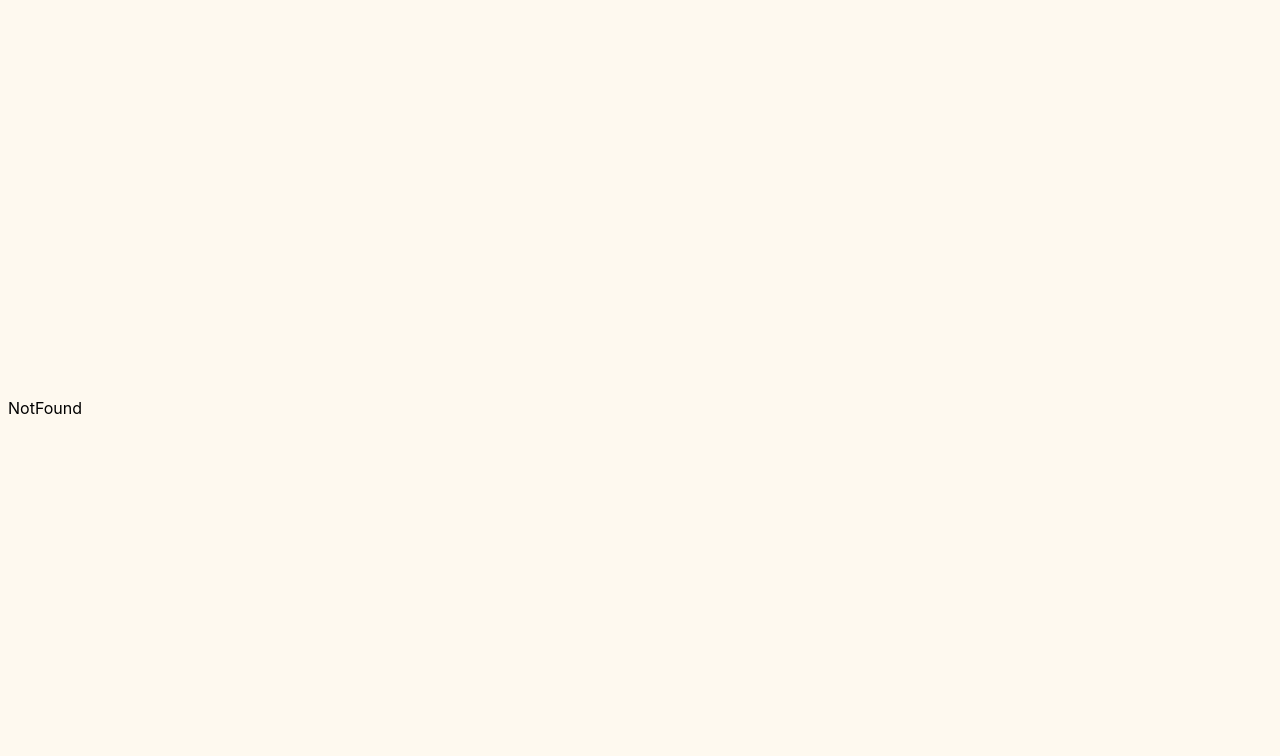
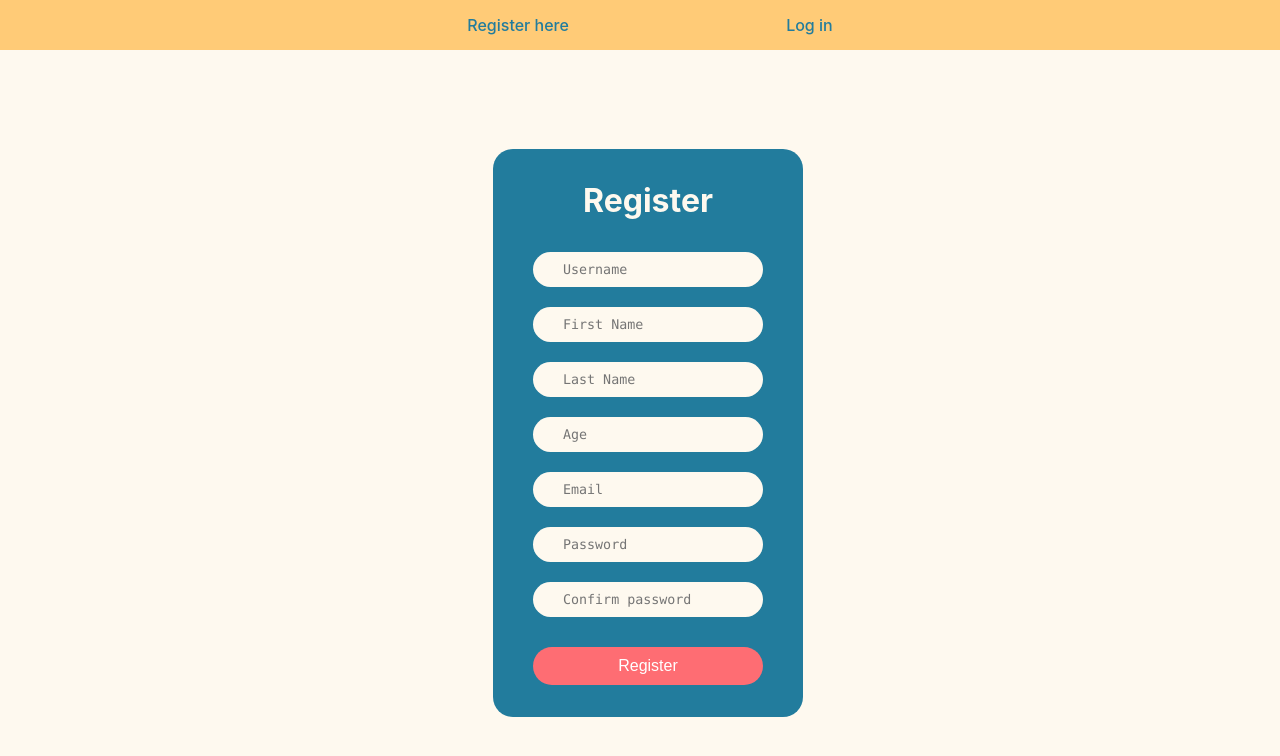
Before and after one commit to pernillasterner/technigo-pluggIn, a React (Vite) app in the folder frontend/: page /register in a window 1280 px wide. Shown: the top 756 px of the page. Built offline with nearby package versions, Linux system fonts and the light colour scheme.

Commit message:
Install useForm, add registration from and styling to buttons

```diff
--- a/frontend/package.json
+++ b/frontend/package.json
@@ -13,6 +13,7 @@
   "dependencies": {
     "react": "^18.2.0",
     "react-dom": "^18.2.0",
+    "react-hook-form": "^7.51.5",
     "react-router-dom": "^6.15.0",
     "styled-components": "^6.1.11",
     "zustand": "^4.4.6"
--- a/frontend/src/App.jsx
+++ b/frontend/src/App.jsx
@@ -2,6 +2,7 @@ import { BrowserRouter, Routes } from "react-router-dom";
 import routes from "./routes/routes";
 import "./App.css";
 import { UserProvider } from "./contexts/UserContext";
+import { Header } from "./components/Header";
 // import { ScoreProvider } from "./contexts/ScoreContext";
 
 export const App = () => {
@@ -10,6 +11,7 @@ export const App = () => {
       <BrowserRouter>
         <UserProvider>
           {/* <ScoreProvider> */}
+          <Header />
           <main>
             {/* <Routes>{routes}</Routes> */}
             <Routes>{routes}</Routes>
--- /dev/null
+++ b/frontend/src/components/Button.jsx
@@ -0,0 +1,25 @@
+import styled from "styled-components";
+
+export const Button = styled.button`
+  background-color: var(--raspberry);
+  color: #fff;
+  border-radius: 30px;
+  border: none;
+  padding: 10px 20px;
+  font-size: 16px;
+  font-weight: 500;
+  transition: 0.2s ease;
+  text-decoration: none;
+  margin-top: 20px;
+
+  &:hover {
+    background-color: var(--raspberryhover);
+    cursor: pointer;
+  }
+
+  &:active {
+    background-color: var(--raspberryactive);
+  }
+`;
+
+export default Button;
--- /dev/null
+++ b/frontend/src/components/RegistrationForm.jsx
@@ -0,0 +1,215 @@
+import { useState } from "react";
+import { useLogin } from "../contexts/UserContext";
+import { Button } from "./Button";
+import { useNavigate } from "react-router-dom";
+import { FormProvider, useForm } from "react-hook-form";
+
+import styled from "styled-components";
+
+export const RegistrationForm = () => {
+  // Set starting point for handling user data
+
+  // This method gives access to different form hooks
+  const methods = useForm();
+  const { registerUser } = useLogin();
+  const [errorMessage, setErrorMessage] = useState("");
+
+  // Destructes register, handleSubmit and errors from useForm
+  const {
+    register, // validation and tracking
+    handleSubmit, // function that will run when the form is submitted
+    formState: { errors }, // object with validation errors for each input field
+  } = methods;
+
+  const navigate = useNavigate();
+
+  // Send the request to /users with the updated form data
+  const onSubmit = async (data) => {
+    const { password, confirmPassword } = data;
+
+    // Check if password is correct
+    if (password !== confirmPassword) {
+      // Add error message and return;
+      setErrorMessage("The passwords are not identical");
+      return;
+    }
+
+    // Send code to backend -> do some stuff using try and catch
+    try {
+      await registerUser(data);
+
+      // Redirect to login page
+      navigate("/play");
+    } catch (err) {
+      console.error("Error registration user", err);
+    }
+  };
+
+  return (
+    <RegistrationContainer>
+      <FormProvider {...methods}>
+        <Form onSubmit={handleSubmit(onSubmit)} noValidate>
+          {/* disables browser validation */}
+          <Heading>Register</Heading>
+          <label>
+            <Input
+              type="text"
+              placeholder="Username"
+              {...register("username", {
+                required: "Username is required",
+                pattern: {
+                  value: /^[a-zA-Z0-9_]+$/,
+                  message:
+                    "Username can only contain letters, numbers, and underscores",
+                },
+              })}
+            />
+            {errors.username && (
+              <ErrorMessage>{errors.username.message}</ErrorMessage>
+            )}
+          </label>
+          <label>
+            <Input
+              type="text"
+              placeholder="First Name"
+              {...register("firstName", {
+                required: "First name is required",
+                pattern: {
+                  value: /^[a-zA-Z]+$/,
+                  message: "First name can only contain letters",
+                },
+              })}
+            />
+            {errors.firstName && (
+              <ErrorMessage>{errors.firstName.message}</ErrorMessage>
+            )}
+          </label>
+          <label>
+            <Input
+              type="text"
+              placeholder="Last Name"
+              {...register("lastName", {
+                required: "Last name is required",
+                pattern: {
+                  value: /^[a-zA-Z]+$/,
+                  message: "Last name can only contain letters",
+                },
+              })}
+            />
+            {errors.lastName && (
+              <ErrorMessage>{errors.lastName.message}</ErrorMessage>
+            )}
+          </label>
+          <label>
+            <Input
+              type="text"
+              placeholder="Age"
+              {...register("age", {
+                required: "Age is required",
+                pattern: {
+                  value: /^[0-9]+$/,
+                  message: "Age must be a number",
+                },
+              })}
+            />
+            {errors.age && <ErrorMessage>{errors.age.message}</ErrorMessage>}
+          </label>
+          <label>
+            <Input
+              type="email"
+              placeholder="Email"
+              {...register("email", {
+                required: "Email is required",
+                pattern: {
+                  value: /^[a-zA-Z0-9._%+-]+@[a-zA-Z0-9.-]+\.[a-zA-Z]{2,}$/,
+                  message: "Invalid email address",
+                },
+              })}
+            />
+            {errors.email && (
+              <ErrorMessage>{errors.email.message}</ErrorMessage>
+            )}
+          </label>
+          <label>
+            <Input
+              type="password"
+              placeholder="Password"
+              {...register("password", {
+                required: "Password is required",
+                minLength: {
+                  value: 8,
+                  message: "Password must be at least 8 characters long",
+                },
+                pattern: {
+                  value:
+                    /^(?=.*[a-z])(?=.*[A-Z])(?=.*\d)[a-zA-Z\d@$!%*?&]{8,}$/,
+                  message:
+                    "Password must contain at least one uppercase letter, one lowercase letter, and one number",
+                },
+              })}
+            />
+            {errors.password && (
+              <ErrorMessage>{errors.password.message}</ErrorMessage>
+            )}
+          </label>
+          <label>
+            <Input
+              type="password"
+              placeholder="Confirm password"
+              {...register("confirmPassword", {
+                required: "Confirm password is required",
+              })}
+            />
+            {errors.confirmPassword && (
+              <ErrorMessage>{errors.confirmPassword.message}</ErrorMessage>
+            )}
+          </label>
+          <ErrorMessage>{errorMessage}</ErrorMessage>
+          <Button type="submit">Register</Button>
+        </Form>
+      </FormProvider>
+    </RegistrationContainer>
+  );
+};
+
+const RegistrationContainer = styled.div`
+  border-radius: 20px;
+  max-width: fit-content;
+  height: fit-content;
+  padding-top: 80px;
+  margin: 0 auto;
+
+  @media (min-width: 700px) {
+    padding-top: 50px;
+  }
+`;
+
+const Heading = styled.h1`
+  color: var(--vanilla);
+  text-align: center;
+  margin-top: 0;
+`;
+
+const Form = styled.form`
+  display: flex;
+  flex-direction: column;
+  padding: 2rem;
+  background-color: var(--ocean);
+  border-radius: 20px;
+
+  @media (min-width: 700px) {
+    padding: 2rem 2.5rem;
+  }
+`;
+
+const Input = styled.input`
+  border-radius: 20px;
+  padding: 10px 30px;
+  border: none;
+  background-color: var(--vanilla);
+`;
+
+const ErrorMessage = styled.div`
+  color: #fff;
+  font-size: 13px;
+`;
--- a/frontend/src/pages/Home.jsx
+++ b/frontend/src/pages/Home.jsx
@@ -1,6 +1,4 @@
 // Import necessary dependencies and components.
-
-import { Header } from "../components/Header";
 import { WelcomeText } from "../components/WelcomeText";
 
 // Define the 'Home' functional component.
@@ -8,7 +6,6 @@ export const Home = () => {
   // Render the component content.
   return (
     <>
-      <Header />
       <WelcomeText />
     </>
   );
--- a/frontend/src/routes/routes.jsx
+++ b/frontend/src/routes/routes.jsx
@@ -2,9 +2,7 @@
 import { Route } from "react-router-dom";
 // Import various page components used as route elements.
 import { Home } from "../pages/Home";
-// import { Register } from "../pages/Register";
-// import { Tasks } from "../pages/Tasks";
-// import { Login } from "../pages/Login";
+import { RegistrationForm } from "../components/RegistrationForm";
 import { NotFound } from "../pages/NotFound";
 
 // Define the 'routes' variable as a JSX expression.
@@ -14,10 +12,7 @@ const routes = (
     {/* <Route path="/" element={<Login />} /> */}
     {/* Define a route for the '/home' path that renders the 'Home' component. */}
     <Route path="/" element={<Home />} />
-    {/* Define a route for the '/tasks' path that renders the 'Tasks' component. */}
-    {/* <Route path="/tasks" element={<Tasks />} /> */}
-    {/* Define a route for the '/register' path that renders the 'Register' component. */}
-    {/* <Route path="/register" element={<Register />} /> */}
+    <Route path="/register" element={<RegistrationForm />} />
     {/* Define a catch-all route that matches any other path ('*') and renders the 'NotFound' component. */}
     <Route path="*" element={<NotFound />} />
   </>
```
